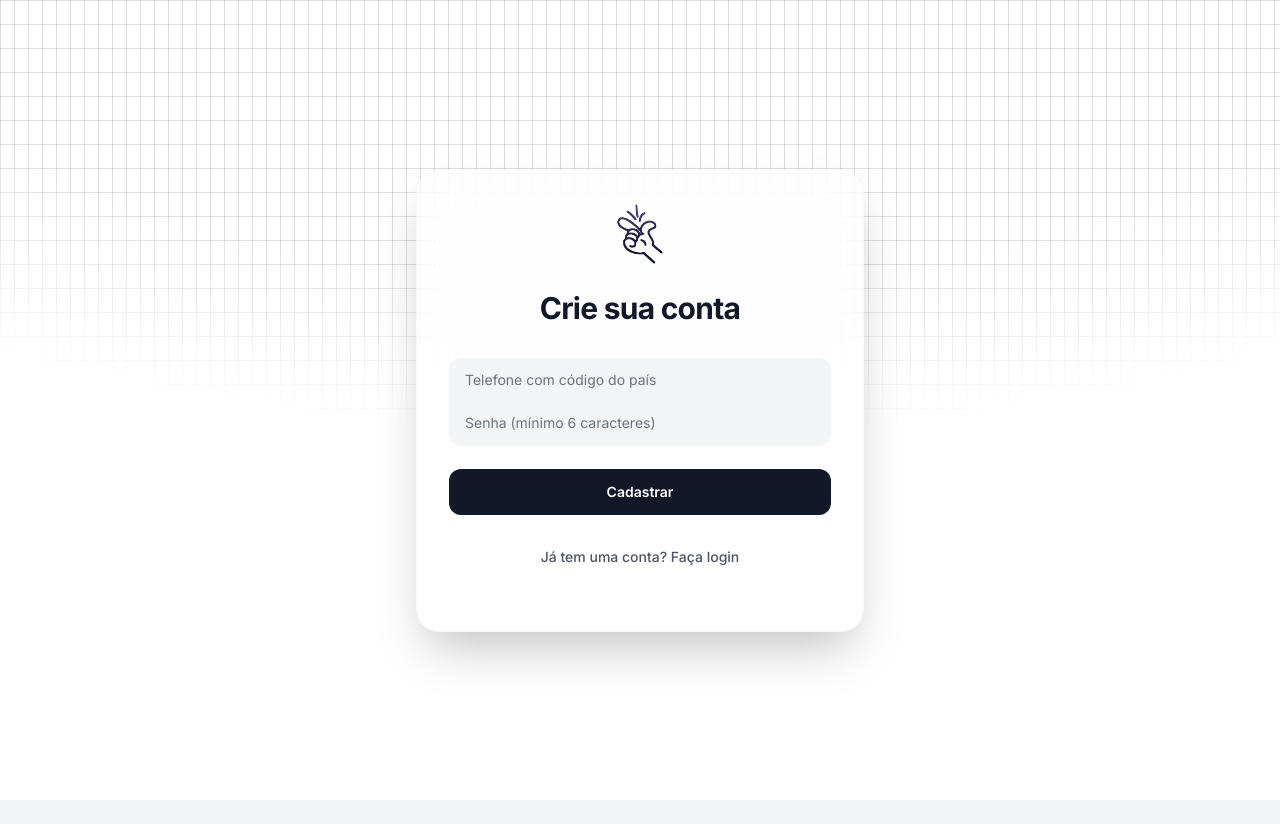
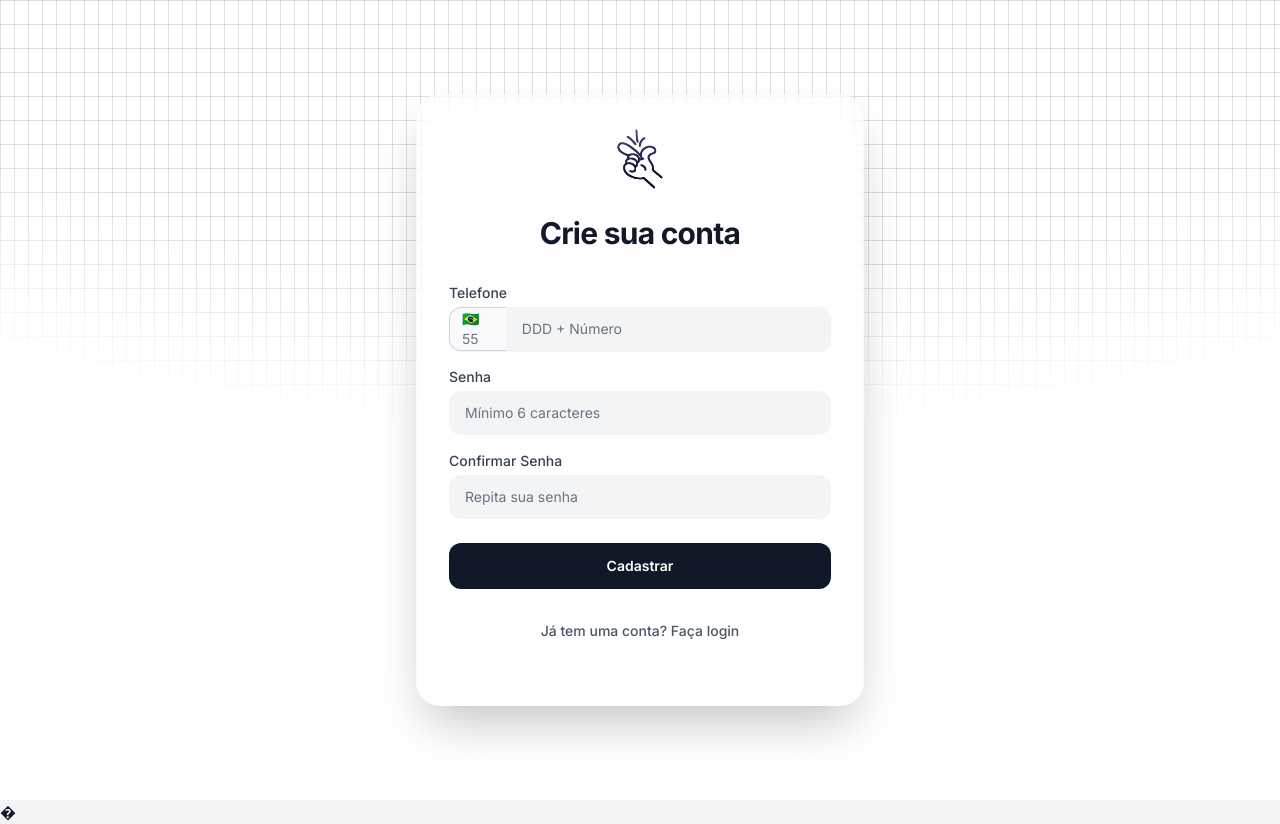
Before and after one commit to nattanlima/ideiaflow, a plain HTML site: page index.html in a window 1280 px wide. Both pictures are taken after a click on the link "Não tem uma conta? Cadastre-se". Before the commit the page ends 800 px from the top, so only its background shows below. Drawn offline with nearby package versions, Linux system fonts and the light colour scheme.

Commit message:
Update index.html

```diff
--- a/index.html
+++ b/index.html
@@ -70,9 +70,24 @@
                 <h2 id="form-title" class="mt-6 text-center text-3xl font-bold tracking-tight text-gray-900">Acessar sua conta</h2>
             </div>
             <form id="auth-form" class="mt-8 space-y-6">
-                <div class="rounded-xl shadow-sm -space-y-px">
-                    <input id="phone" name="phone" type="tel" autocomplete="tel" required class="relative block w-full appearance-none rounded-t-xl border-0 bg-gray-100 px-4 py-3 text-gray-900 placeholder-gray-500 focus:z-10 focus:outline-none focus:ring-2 focus:ring-inset focus:ring-gray-500 sm:text-sm" placeholder="Telefone com código do país">
-                    <input id="password" name="password" type="password" autocomplete="current-password" required class="relative block w-full appearance-none rounded-b-xl border-0 bg-gray-100 px-4 py-3 text-gray-900 placeholder-gray-500 focus:z-10 focus:outline-none focus:ring-2 focus:ring-inset focus:ring-gray-500 sm:text-sm" placeholder="Senha (mínimo 6 caracteres)">
+                <div class="space-y-4">
+                    <div>
+                        <label for="phone" class="block text-sm font-medium text-gray-700">Telefone</label>
+                        <div class="mt-1 flex rounded-xl shadow-sm">
+                            <span class="inline-flex items-center px-3 rounded-l-xl border border-r-0 border-gray-300 bg-gray-50 text-gray-500 sm:text-sm">
+                                🇧🇷 55
+                            </span>
+                            <input id="phone" name="phone" type="tel" autocomplete="tel" required class="relative block w-full appearance-none rounded-r-xl border-0 bg-gray-100 px-4 py-3 text-gray-900 placeholder-gray-500 focus:z-10 focus:outline-none focus:ring-2 focus:ring-inset focus:ring-gray-500 sm:text-sm" placeholder="DDD + Número">
+                        </div>
+                    </div>
+                    <div>
+                        <label for="password" class="block text-sm font-medium text-gray-700">Senha</label>
+                        <input id="password" name="password" type="password" autocomplete="current-password" required class="mt-1 relative block w-full appearance-none rounded-xl border-0 bg-gray-100 px-4 py-3 text-gray-900 placeholder-gray-500 focus:z-10 focus:outline-none focus:ring-2 focus:ring-inset focus:ring-gray-500 sm:text-sm" placeholder="Mínimo 6 caracteres">
+                    </div>
+                    <div id="confirm-password-group" class="hidden">
+                        <label for="confirm-password" class="block text-sm font-medium text-gray-700">Confirmar Senha</label>
+                        <input id="confirm-password" name="confirm-password" type="password" class="mt-1 relative block w-full appearance-none rounded-xl border-0 bg-gray-100 px-4 py-3 text-gray-900 placeholder-gray-500 focus:z-10 focus:outline-none focus:ring-2 focus:ring-inset focus:ring-gray-500 sm:text-sm" placeholder="Repita sua senha">
+                    </div>
                 </div>
                 <button type="submit" id="submit-button" class="group relative flex w-full justify-center rounded-xl border border-transparent bg-gray-900 py-3 px-4 text-sm font-semibold text-white hover:bg-gray-800 focus:outline-none focus:ring-2 focus:ring-gray-500 focus:ring-offset-2"><span id="button-text">Entrar</span></button>
             </form>
@@ -198,7 +213,7 @@
 
         // --- ELEMENTOS DO DOM ---
         const loginScreen = document.getElementById('login-screen'), appScreen = document.getElementById('app-screen'), loadingScreen = document.getElementById('loading-screen');
-        const authForm = document.getElementById('auth-form'), phoneInput = document.getElementById('phone'), passwordInput = document.getElementById('password'), submitButton = document.getElementById('submit-button'), buttonText = document.getElementById('button-text'), messageBox = document.getElementById('message-box'), toggleFormLink = document.getElementById('toggle-form'), formTitle = document.getElementById('form-title');
+        const authForm = document.getElementById('auth-form'), phoneInput = document.getElementById('phone'), passwordInput = document.getElementById('password'), submitButton = document.getElementById('submit-button'), buttonText = document.getElementById('button-text'), messageBox = document.getElementById('message-box'), toggleFormLink = document.getElementById('toggle-form'), formTitle = document.getElementById('form-title'), confirmPasswordGroup = document.getElementById('confirm-password-group'), confirmPasswordInput = document.getElementById('confirm-password');
         const profileButton = document.getElementById('profile-button'), kanbanContent = document.getElementById('kanban-content'), navTabs = document.querySelectorAll('.nav-tab'), addIdeaFab = document.getElementById('add-idea-fab');
         const ideaModal = document.getElementById('idea-modal'), ideaModalTitle = document.getElementById('idea-modal-title'), ideaForm = document.getElementById('idea-form'), ideaIdInput = document.getElementById('idea-id'), ideaTitleInput = document.getElementById('idea-title'), ideaDescriptionInput = document.getElementById('idea-description'), ideaStatusSelect = document.getElementById('idea-status'), ideaModalClose = document.getElementById('idea-modal-close'), ideaModalSave = document.getElementById('idea-modal-save'), shareOptions = document.getElementById('share-options'), copyLinkButton = document.getElementById('copy-link-button'), whatsappShareButton = document.getElementById('whatsapp-share-button'), ideaImageUrlInput = document.getElementById('idea-image-url'), ideaLinksInput = document.getElementById('idea-links'), categoryPillsContainer = document.getElementById('category-pills'), newCategoryNameInput = document.getElementById('new-category-name'), addCategoryButton = document.getElementById('add-category-button');
         const profileModal = document.getElementById('profile-modal'), profileForm = document.getElementById('profile-form'), profileNameInput = document.getElementById('profile-name'), profileModalClose = document.getElementById('profile-modal-close'), logoutButtonModal = document.getElementById('logout-button-modal');
@@ -246,12 +261,19 @@
 
         authForm.addEventListener('submit', async (e) => {
             e.preventDefault(); setLoading(true);
-            const phone = phoneInput.value, password = passwordInput.value, email = `${phone}@example.com`;
+            const phone = `55${phoneInput.value.replace(/\D/g, '')}`;
+            const password = passwordInput.value;
+            const email = `${phone}@example.com`;
+
             try {
                 if (isLoginMode) {
                     const { error } = await supabaseClient.auth.signInWithPassword({ email, password });
                     if (error) throw error;
                 } else {
+                    const confirmPassword = confirmPasswordInput.value;
+                    if (password !== confirmPassword) {
+                        throw new Error("As senhas não coincidem.");
+                    }
                     const { data, error } = await supabaseClient.auth.signUp({ email, password, options: { data: { phone } } });
                     if (error) throw error;
                     if (!data.session) {
@@ -263,7 +285,11 @@
             finally { setLoading(false); }
         });
 
-        logoutButtonModal.addEventListener('click', () => supabaseClient.auth.signOut());
+        logoutButtonModal.addEventListener('click', () => {
+            allIdeas = [];
+            currentUser = null;
+            supabaseClient.auth.signOut();
+        });
         toggleFormLink.addEventListener('click', (e) => { e.preventDefault(); isLoginMode = !isLoginMode; updateFormUI(); });
 
         async function fetchUserData() {
@@ -488,6 +514,7 @@
             formTitle.textContent = isLoginMode ? 'Acessar sua conta' : 'Crie sua conta';
             buttonText.textContent = isLoginMode ? 'Entrar' : 'Cadastrar';
             toggleFormLink.textContent = isLoginMode ? 'Não tem uma conta? Cadastre-se' : 'Já tem uma conta? Faça login';
+            confirmPasswordGroup.classList.toggle('hidden', isLoginMode);
             messageBox.textContent = '';
         }
 
@@ -504,3 +531,4 @@
     </script>
 </body>
 </html>
+�
```
